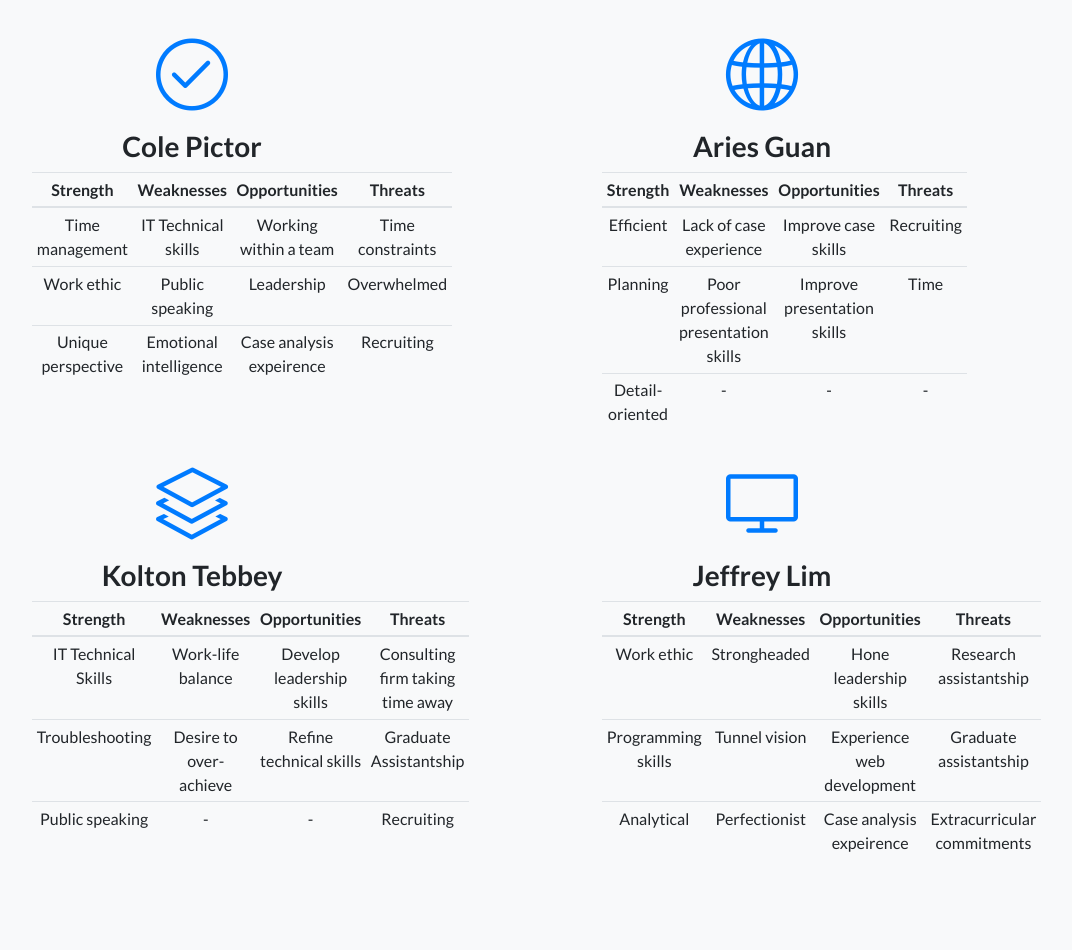
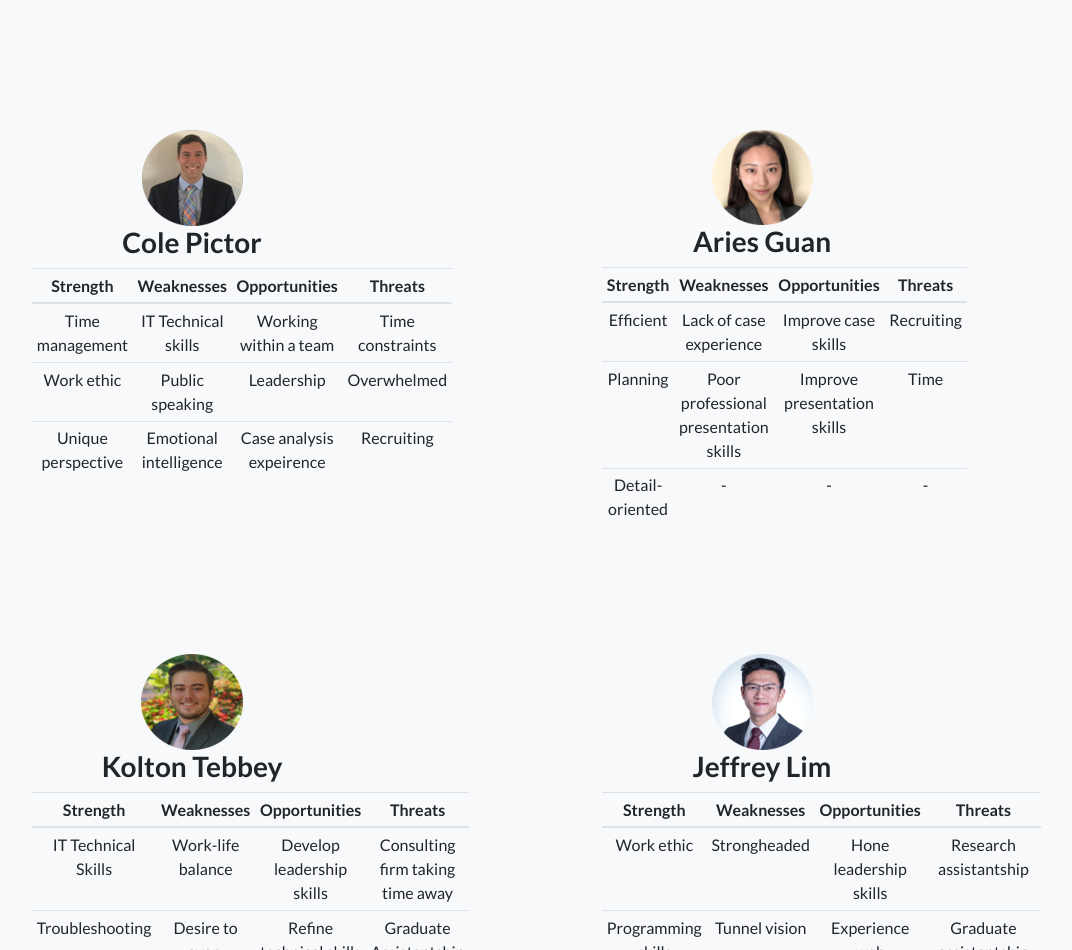
Before and after one commit to koltontebbey/BigBrainConsulting, a website: page people.html in a window 1280 px wide. Shown: the part 700-1650 px from the top of the page, without its empty margins (163-1235 px from the left). Drawn offline with Linux system fonts and the light colour scheme.

Commit message:
add avatar and team performance

```diff
--- a/people.html
+++ b/people.html
@@ -56,8 +56,9 @@
         <div class="col-lg-6">
           <div class="features-icons-item mx-auto mb-5 mb-lg-0 mb-lg-3">
             <div class="features-icons-icon d-flex">
-              <i class="icon-check m-auto text-primary"></i>
+              <!-- <i class="icon-check m-auto text-primary"></i> -->
             </div>
+            <img src="img/cole.png">
             <h3>Cole Pictor</h3>
             <table class="table table-sm">
                 <thead>
@@ -95,10 +96,12 @@
         <div class="col-lg-6">
           <div class="features-icons-item mx-auto mb-5 mb-lg-0 mb-lg-3">
             <div class="features-icons-icon d-flex">
-              <i class="icon-globe m-auto text-primary"></i>
+              <!-- <i class="icon-globe m-auto text-primary"></i> -->
             </div>
+            <img src="img/aries.png">
             <h3>Aries Guan</h3>
             <table class="table table-sm">
+
                 <thead>
                   <tr>
                     <th scope="col">Strength</th>
@@ -135,8 +138,9 @@
         <div class="col-lg-6">
           <div class="features-icons-item mx-auto mb-5 mb-lg-3">
             <div class="features-icons-icon d-flex">
-              <i class="icon-layers m-auto text-primary"></i>
+              <!-- <i class="icon-layers m-auto text-primary"></i> -->
             </div>
+            <img src="img/kolton.png">
             <h3>Kolton Tebbey</h3>
             <table class="table table-sm">
                 <thead>
@@ -173,8 +177,9 @@
         <div class="col-lg-6">
             <div class="features-icons-item mx-auto mb-0 mb-lg-3">
               <div class="features-icons-icon d-flex">
-                <i class="icon-screen-desktop m-auto text-primary"></i>
+                <!-- <i class="icon-screen-desktop m-auto text-primary"></i> -->
               </div>
+              <img src="img/jeff.png">
               <h3>Jeffrey Lim</h3>
               <table class="table table-sm">
                 <thead>
```
Also changed, not shown: team.html (+11 -1 lines), img/aries.png (added), img/cole.png (added), img/jeff.png (added), img/kolton.png (added), img/project.png (added).
